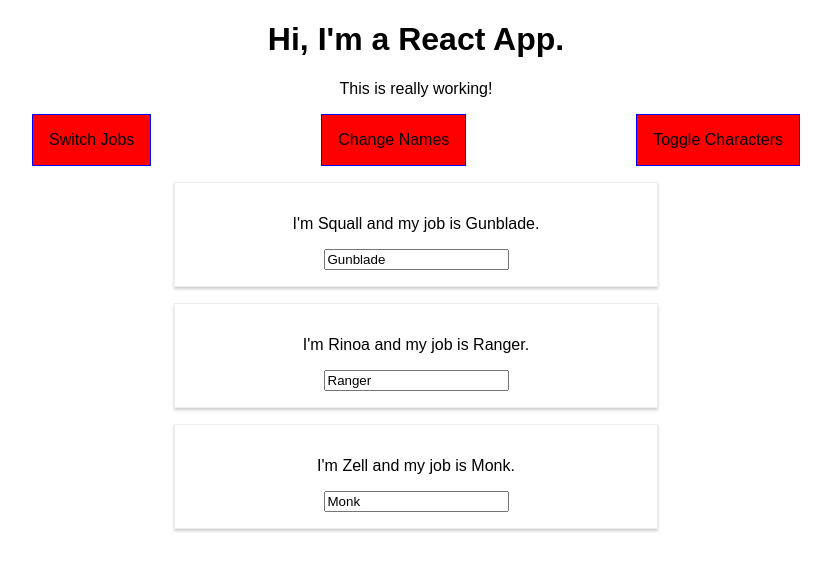
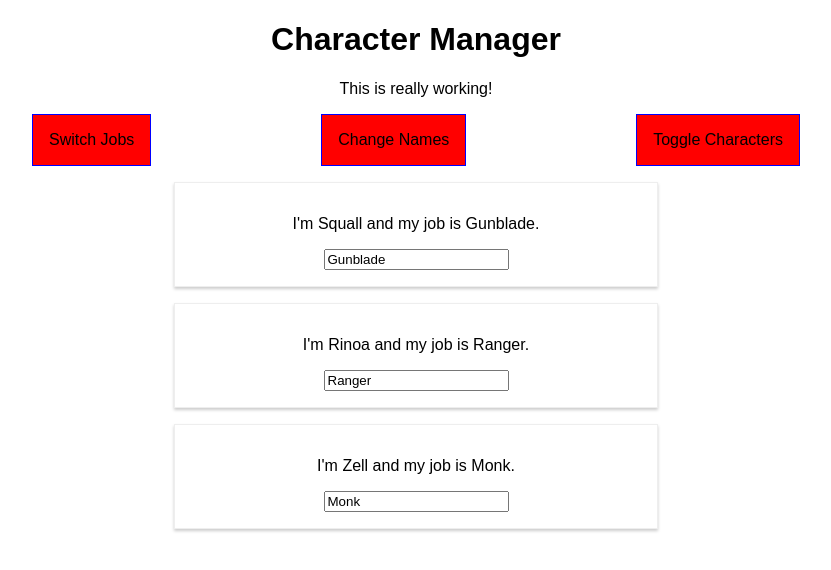
Before and after one commit to dastasoft/react_course, a React app in the folder react-complete-guide/: page / in a window 1280 px wide. Shown: the top 570 px of the page, without its empty margins (224-1055 px from the left). Built offline with nearby package versions, Linux system fonts and the light colour scheme.

Commit message:
lifecycle

```diff
--- a/react-complete-guide/src/components/Cockpit/Cockpit.js
+++ b/react-complete-guide/src/components/Cockpit/Cockpit.js
@@ -2,7 +2,7 @@ import React from 'react';
 
 import classes from './Cockpit.css';
 
-const cockpit = ({ characters, showPersons, switchJobHandler, changeNamesHandler, togglePersonsHandler }) => {
+const cockpit = ({ title, characters, showPersons, switchJobHandler, changeNamesHandler, togglePersonsHandler }) => {
     const classesApplied = [];
     let btnClass = '';
 
@@ -18,7 +18,7 @@ const cockpit = ({ characters, showPersons, switchJobHandler, changeNamesHandler
 
     return (
         <div className={classes.Cockpit}>
-            <h1>Hi, I'm a React App.</h1>
+            <h1>{title}</h1>
             <p className={classesApplied.join(' ')}>This is really working!</p>
             <div className={classes.buttons}>
                 <button
--- a/react-complete-guide/src/containers/App.js
+++ b/react-complete-guide/src/containers/App.js
@@ -71,6 +71,7 @@ class App extends Component {
     return (
         <div className={classes.App}>
           <Cockpit
+            title={this.props.appTitle}
             characters={this.state.characters}
             showPersons={this.state.showPersons}
             switchJobHandler={this.switchJobHandler}
--- a/react-complete-guide/src/index.js
+++ b/react-complete-guide/src/index.js
@@ -4,5 +4,5 @@ import './index.css';
 import App from './containers/App';
 import registerServiceWorker from './registerServiceWorker';
 
-ReactDOM.render(<App />, document.getElementById('root'));
+ReactDOM.render(<App appTitle="Character Manager" />, document.getElementById('root'));
 registerServiceWorker();
```
Also changed, not shown: 1 other file (tests, documents, lock files or other folders).
